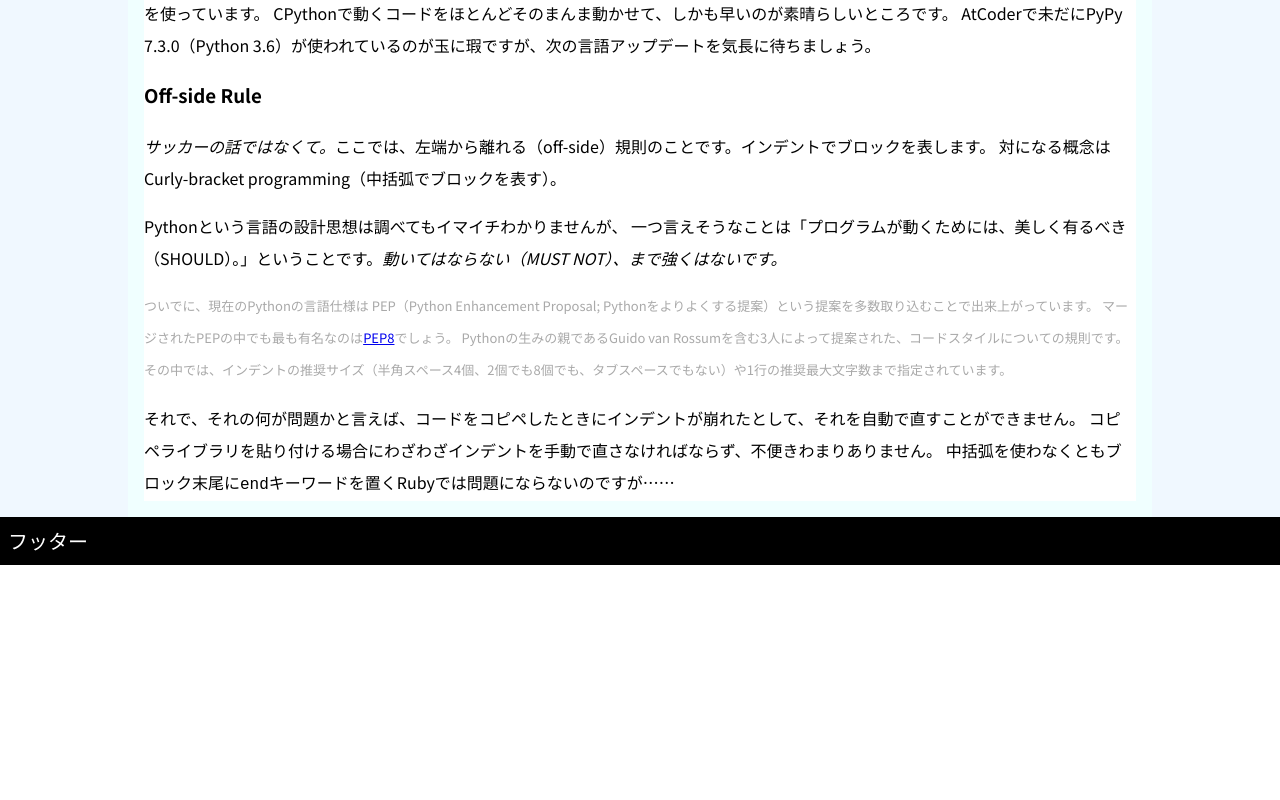
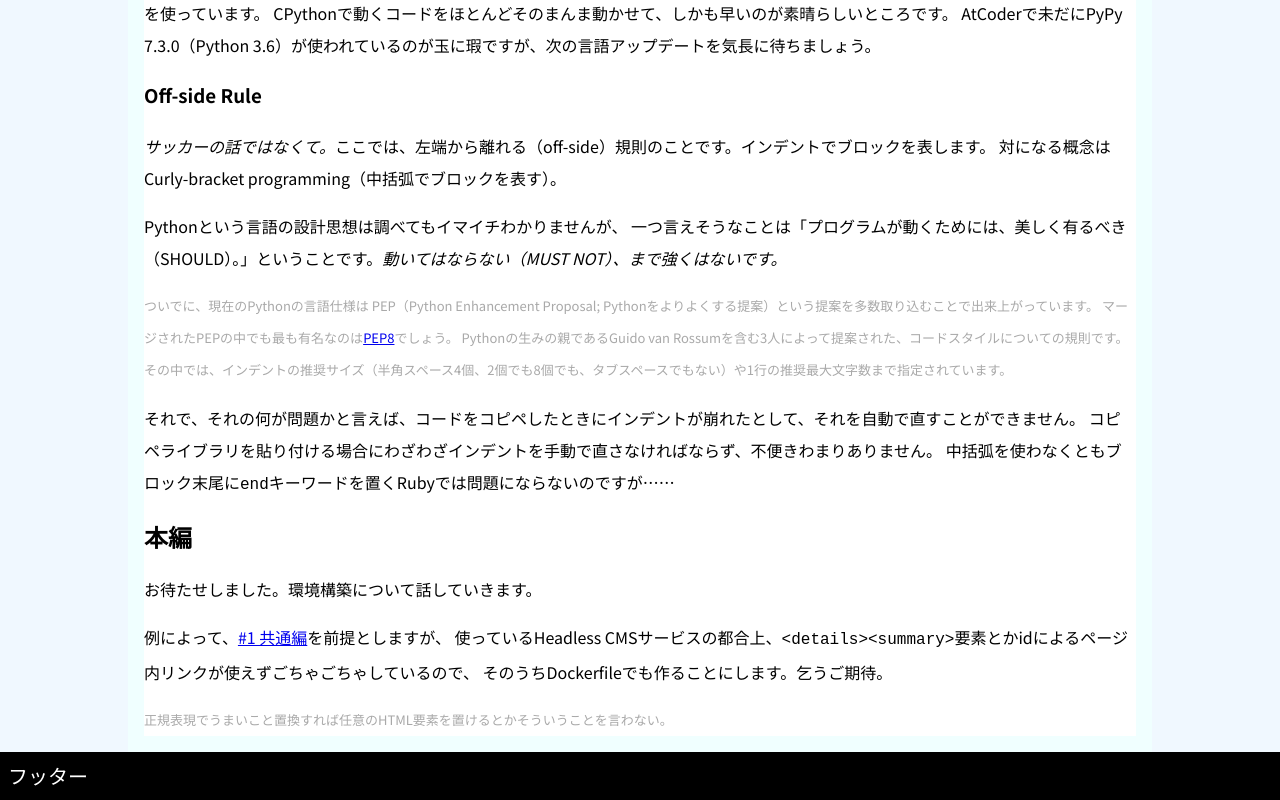
Before and after one commit to AAAR-Salmon/aaar-salmon.github.io, a Next.js app: page /building-kyopro-environment/python in a window 1280 px wide. Shown: the part 1889-2689 px from the top of the page. Before the commit the page ends 2454 px from the top, so only its background shows below. Built offline with nearby package versions, Linux system fonts and the light colour scheme; a web font is replaced by a local one.

Commit message:
Add: 本編書き始め

```diff
--- a/pages/building-kyopro-environment/python/index.tsx
+++ b/pages/building-kyopro-environment/python/index.tsx
@@ -135,6 +135,24 @@ const Python: React.VFC = () => {
             </p>
           </section>
         </section>
+
+        <section>
+          <h2>本編</h2>
+          <p>
+            お待たせしました。環境構築について話していきます。
+          </p>
+          <p>
+            例によって、<a href="https://oucrc.net/articles/e6vkrz4uqtt">#1 共通編</a>を前提としますが、
+            使っているHeadless CMSサービスの都合上、
+            <code>&lt;details&gt;</code><code>&lt;summary&gt;</code>要素とかidによるページ内リンクが使えずごちゃごちゃしているので、
+            そのうちDockerfileでも作ることにします。乞うご期待。
+          </p>
+          <aside>
+            <p>
+              正規表現でうまいこと置換すれば任意のHTML要素を置けるとかそういうことを言わない。
+            </p>
+          </aside>
+        </section>
       </article>
     </Layout>
   )
```
